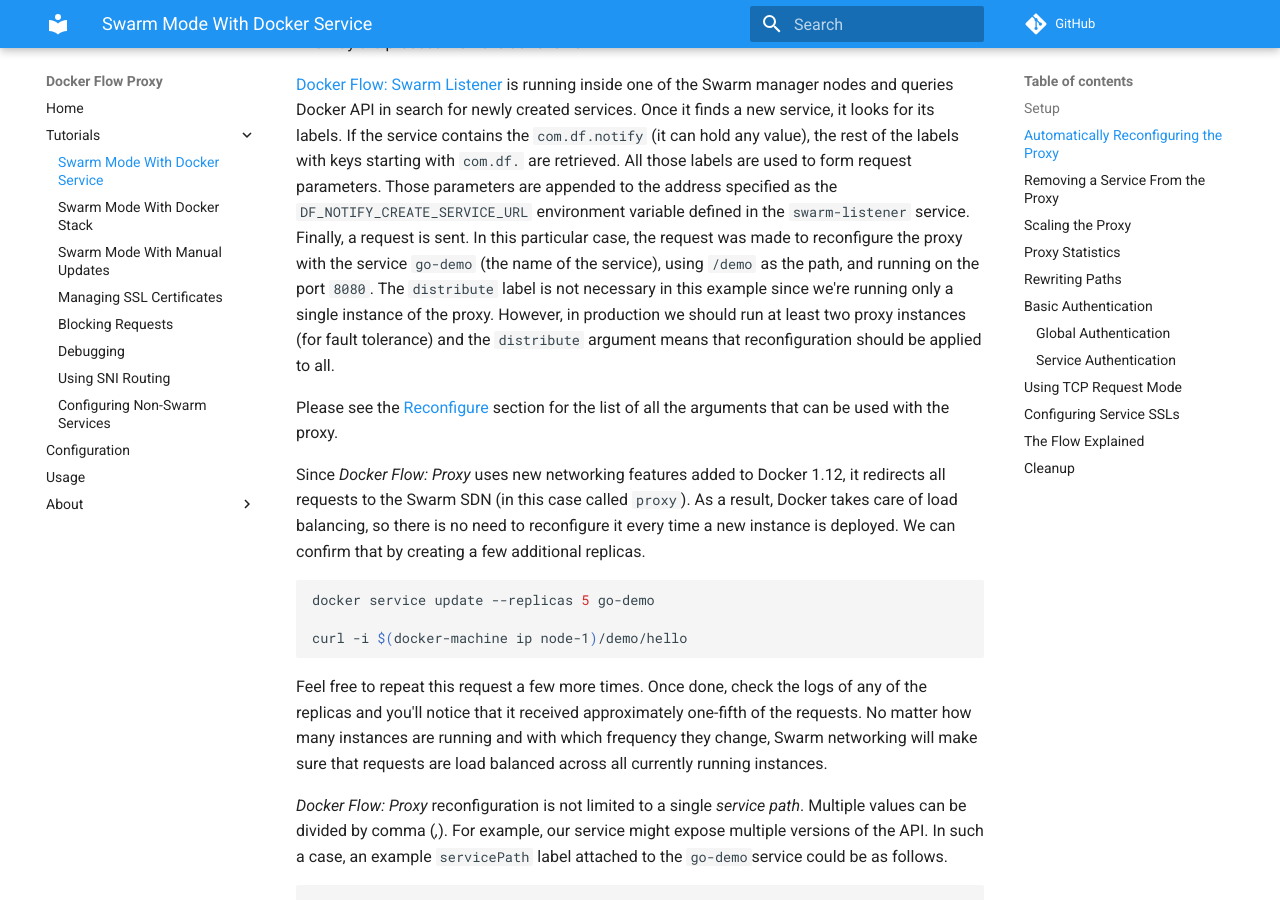
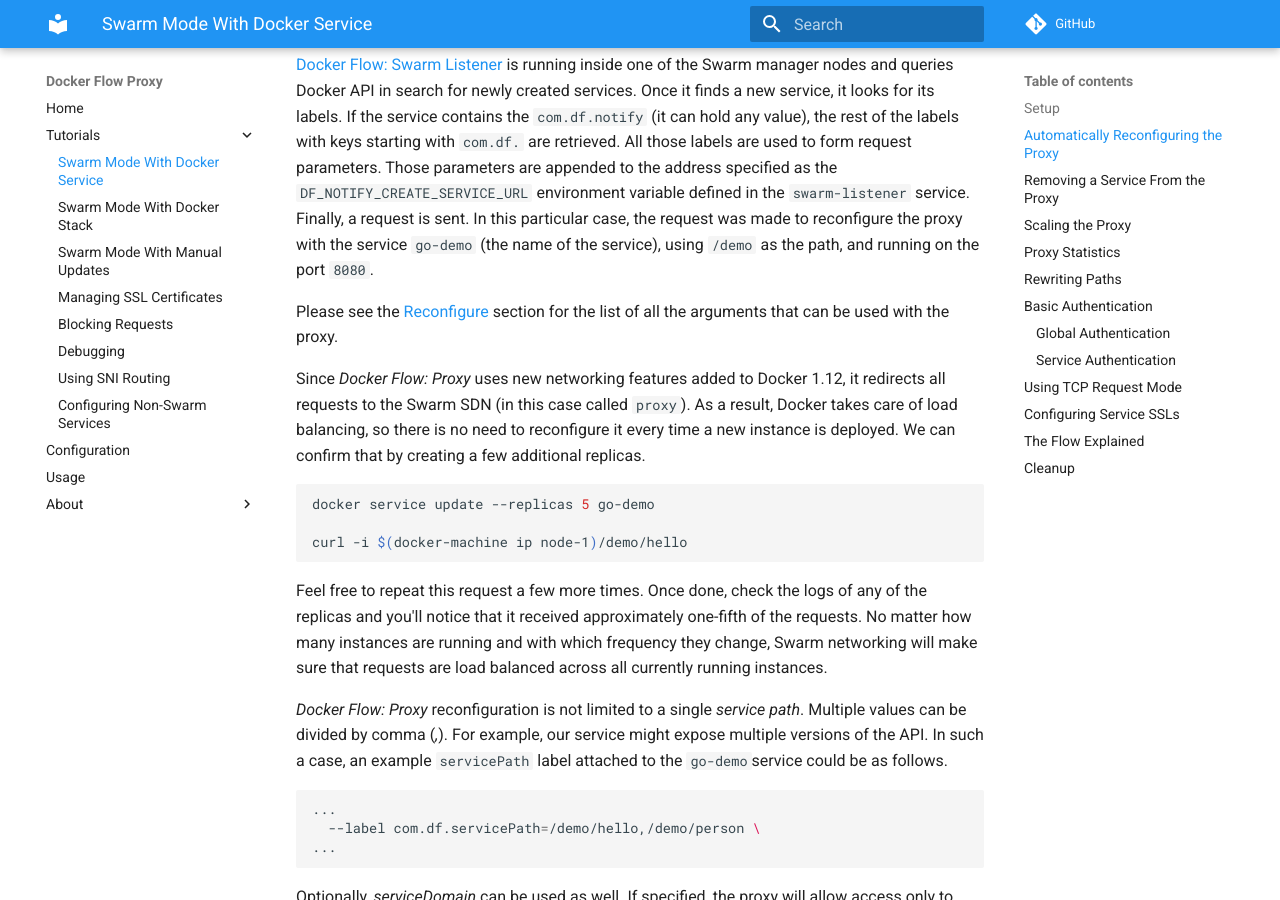
Before and after one commit to docker-flow/docker-flow-proxy, an MkDocs documentation site: the page built from docs/swarm-mode-auto.md, in a window 1280 px wide and 900 px high, scrolled down 3770 px. Built offline with MkDocs 1.6.1 and Material for MkDocs 9.7.7, drawn with Linux system fonts in a browser that asks for light colours; comment, search, counter and statistics services are not loaded; old or Windows-style settings are respelled for this version of MkDocs; some of the changed text lies outside the part shown.

Commit message:
Remove distribute from docs (#398)
Since by default it's true.

```diff
--- a/docs/swarm-mode-auto.md
+++ b/docs/swarm-mode-auto.md
@@ -102,7 +102,6 @@ docker service create --name go-demo \
     --network go-demo \
     --network proxy \
     --label com.df.notify=true \
-    --label com.df.distribute=true \
     --label com.df.servicePath=/demo \
     --label com.df.port=8080 \
     vfarcic/go-demo
@@ -139,7 +138,7 @@ We sent a request to the proxy (the only service listening to the port 80) and g
 
 The way the process works is as follows.
 
-[Docker Flow: Swarm Listener](https://github.com/vfarcic/docker-flow-swarm-listener) is running inside one of the Swarm manager nodes and queries Docker API in search for newly created services. Once it finds a new service, it looks for its labels. If the service contains the `com.df.notify` (it can hold any value), the rest of the labels with keys starting with `com.df.` are retrieved. All those labels are used to form request parameters. Those parameters are appended to the address specified as the `DF_NOTIFY_CREATE_SERVICE_URL` environment variable defined in the `swarm-listener` service. Finally, a request is sent. In this particular case, the request was made to reconfigure the proxy with the service `go-demo` (the name of the service), using `/demo` as the path, and running on the port `8080`. The `distribute` label is not necessary in this example since we're running only a single instance of the proxy. However, in production we should run at least two proxy instances (for fault tolerance) and the `distribute` argument means that reconfiguration should be applied to all.
+[Docker Flow: Swarm Listener](https://github.com/vfarcic/docker-flow-swarm-listener) is running inside one of the Swarm manager nodes and queries Docker API in search for newly created services. Once it finds a new service, it looks for its labels. If the service contains the `com.df.notify` (it can hold any value), the rest of the labels with keys starting with `com.df.` are retrieved. All those labels are used to form request parameters. Those parameters are appended to the address specified as the `DF_NOTIFY_CREATE_SERVICE_URL` environment variable defined in the `swarm-listener` service. Finally, a request is sent. In this particular case, the request was made to reconfigure the proxy with the service `go-demo` (the name of the service), using `/demo` as the path, and running on the port `8080`.
 
 Please see the [Reconfigure](usage.md#reconfigure) section for the list of all the arguments that can be used with the proxy.
 
@@ -231,7 +230,6 @@ docker service create --name go-demo \
   --network go-demo \
   --network proxy \
   --label com.df.notify=true \
-  --label com.df.distribute=true \
   --label com.df.servicePath=/demo \
   --label com.df.port=8080 \
   --replicas 3 \
@@ -350,7 +348,6 @@ docker service create --name go-demo \
     --network go-demo \
     --network proxy \
     --label com.df.notify=true \
-    --label com.df.distribute=true \
     --label com.df.servicePath=/something \
     --label com.df.port=8080 \
     --label com.df.reqPathSearchReplace='/something/,/demo/' \
@@ -421,7 +418,6 @@ docker service create --name go-demo \
   --network go-demo \
   --network proxy \
   --label com.df.notify=true \
-  --label com.df.distribute=true \
   --label com.df.servicePath=/demo \
   --label com.df.port=8080 \
   --replicas 3 \
@@ -525,7 +521,6 @@ docker service create --name go-demo \
     --network go-demo \
     --network proxy \
     --label com.df.notify=true \
-    --label com.df.distribute=true \
     --label com.df.servicePath=/demo \
     --label com.df.port=8080 \
     --label com.df.users=admin:password \
@@ -638,7 +633,6 @@ docker service create --name go-demo \
     --network go-demo \
     --network proxy \
     --label com.df.notify=true \
-    --label com.df.distribute=true \
     --label com.df.servicePath=/demo \
     --label com.df.port=8080 \
     vfarcic/go-demo
@@ -664,7 +658,6 @@ Let us create a service that will allow us to test whether `tcp` protocol works.
 docker service create --name redis \
     --network proxy \
     --label com.df.notify=true \
-    --label com.df.distribute=true \
     --label com.df.port=6379 \
     --label com.df.srcPort=6379 \
     --label com.df.reqMode=tcp \
```
Also changed, not shown: docs/sni-routing.md (+0 -2 lines), docs/swarm-mode-stack.md (+0 -1 lines), docs/usage.md (+3 -3 lines).
